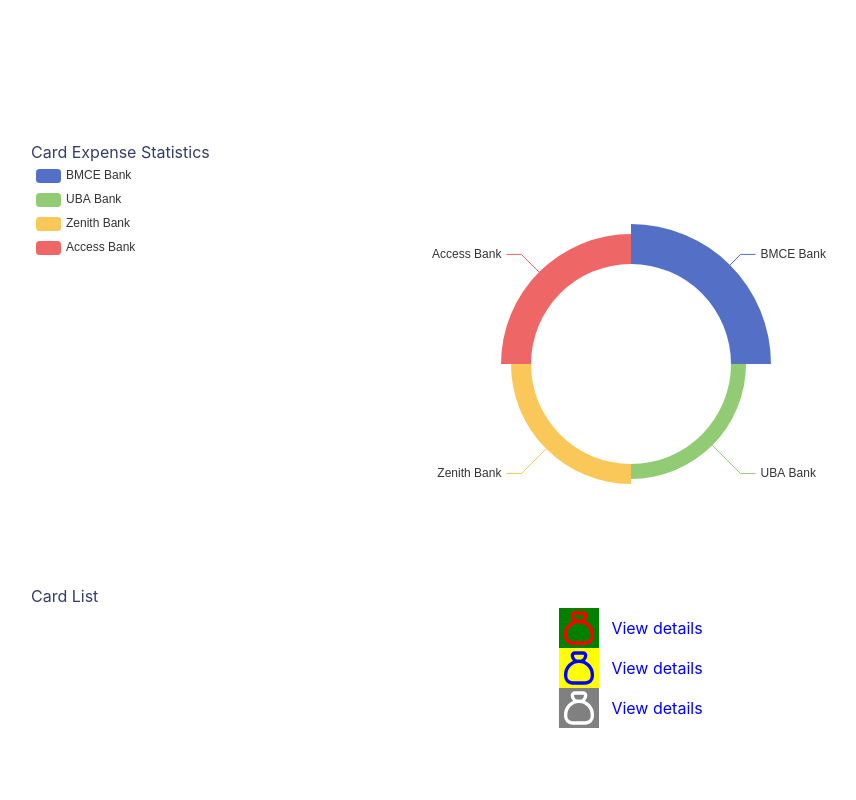
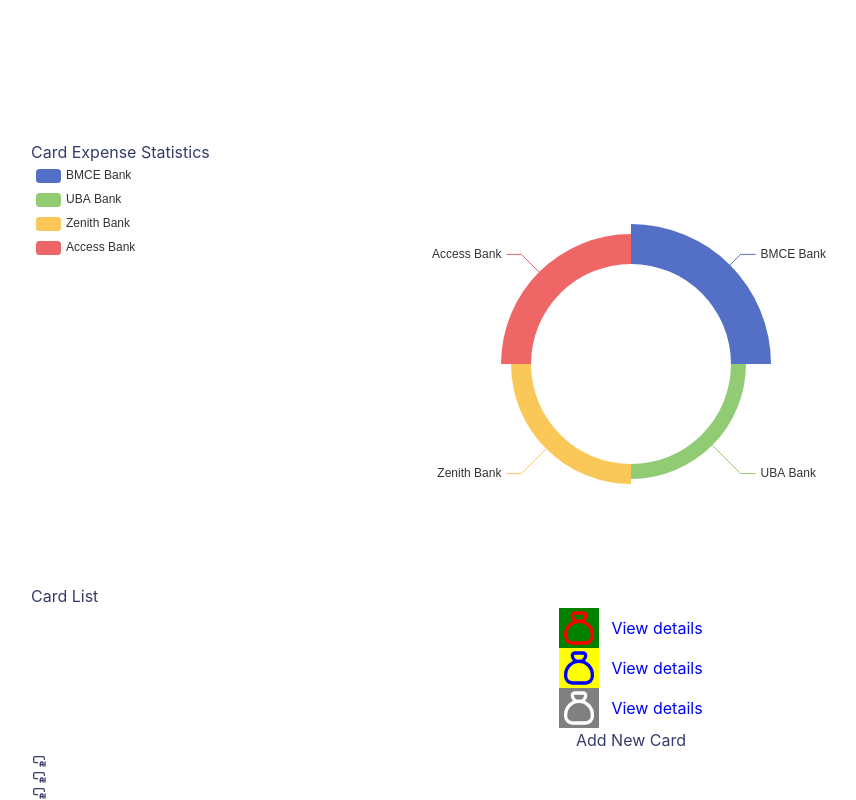
Before and after one commit to mizou9494/UI_Bank_Dashboard, a React (Create React App) app: page /Credit_Cards in a window 1280 px wide. Shown: the part 262-1062 px from the top of the page, without its empty margins (9-865 px from the left). Before the commit the page ends 990 px from the top, so only its background shows below. Built offline with nearby package versions, Linux system fonts and the light colour scheme.

Commit message:
on with the add card section

```diff
--- a/src/components/AddNewCard/AddNewCard.js
+++ b/src/components/AddNewCard/AddNewCard.js
@@ -1,7 +1,16 @@
 import React from 'react';
 
+import { TbInputAi } from 'react-icons/tb';
+
 function AddNewCard() {
-  return <div></div>;
+  return (
+    <>
+      <h2>Add New Card</h2>
+      <TbInputAi></TbInputAi>
+      <TbInputAi></TbInputAi>
+      <TbInputAi></TbInputAi>
+    </>
+  )
 }
 
 export default AddNewCard;
```
